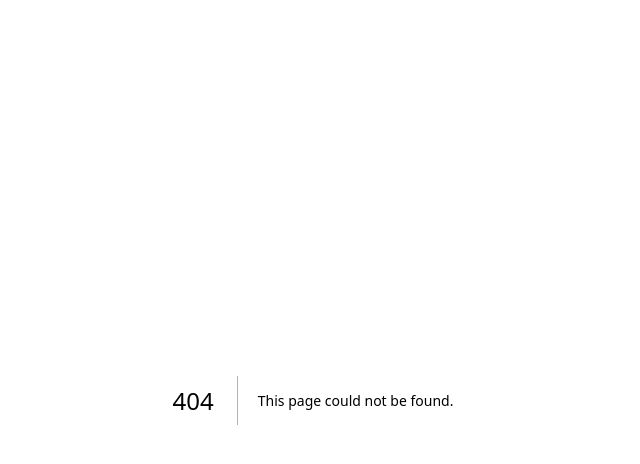
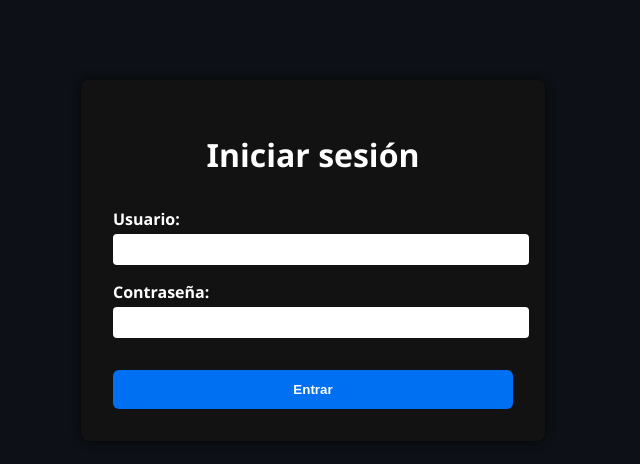
Before and after one commit to IATicket/IATicketApp, a Next.js app: page /login in a window 1280 px wide. Before the commit this address had no page. Shown: the top 464 px of the page, without its empty margins (327-967 px from the left). Built offline with nearby package versions, Linux system fonts and the light colour scheme.

Commit message:
feat: add login and event detail page

```diff
--- /dev/null
+++ b/src/app/login/Login.module.css
@@ -0,0 +1,46 @@
+/* Login.module.css */
+.loginContainer {
+    max-width: 400px;
+    margin: 5rem auto;
+    padding: 2rem;
+    background-color: #121212;
+    color: white;
+    border-radius: 8px;
+    box-shadow: 0 0 10px rgba(0,0,0,0.8);
+  }
+
+  .loginHeading {
+    text-align: center;
+    margin-bottom: 2rem;
+  }
+
+  .loginForm label {
+    display: block;
+    margin-bottom: 1rem;
+    font-weight: bold;
+  }
+
+  .loginForm input {
+    width: 100%;
+    padding: 0.5rem;
+    margin-top: 0.25rem;
+    border-radius: 4px;
+    border: none;
+  }
+
+  .loginButton {
+    width: 100%;
+    padding: 0.75rem;
+    background-color: #0070f3;
+    color: white;
+    font-weight: bold;
+    border: none;
+    border-radius: 6px;
+    cursor: pointer;
+    margin-top: 1rem;
+    transition: background-color 0.3s ease;
+  }
+
+  .loginButton:hover {
+    background-color: #005bb5;
+  }
--- /dev/null
+++ b/src/app/login/page.tsx
@@ -0,0 +1,47 @@
+'use client';
+
+import { useRouter } from 'next/navigation';
+import { useState } from 'react';
+import styles from './Login.module.css';
+
+export default function LoginPage() {
+  const router = useRouter();
+  const [username, setUsername] = useState('');
+  const [password, setPassword] = useState('');
+
+  function handleSubmit(e: React.FormEvent) {
+    e.preventDefault();
+    router.push('/event-detail');
+  }
+
+  return (
+    <main className={styles.loginContainer}>
+      <h1 className={styles.loginHeading}>Iniciar sesión</h1>
+      <form className={styles.loginForm} onSubmit={handleSubmit}>
+        <label>
+          Usuario:
+          <input
+            type="text"
+            name="username"
+            value={username}
+            onChange={e => setUsername(e.target.value)}
+            required
+          />
+        </label>
+        <label>
+          Contraseña:
+          <input
+            type="password"
+            name="password"
+            value={password}
+            onChange={e => setPassword(e.target.value)}
+            required
+          />
+        </label>
+        <button type="submit" className={styles.loginButton}>
+          Entrar
+        </button>
+      </form>
+    </main>
+  );
+}
```
Also changed, not shown: src/app/event-detail/EventDetail.module.css (added, +46 -0 lines), src/app/event-detail/page.tsx (added, +44 -0 lines), src/components/About/About.module.css (added, +30 -0 lines), src/components/About/About.tsx (added, +14 -0 lines), src/components/EventCard.tsx (+5 -6 lines).
